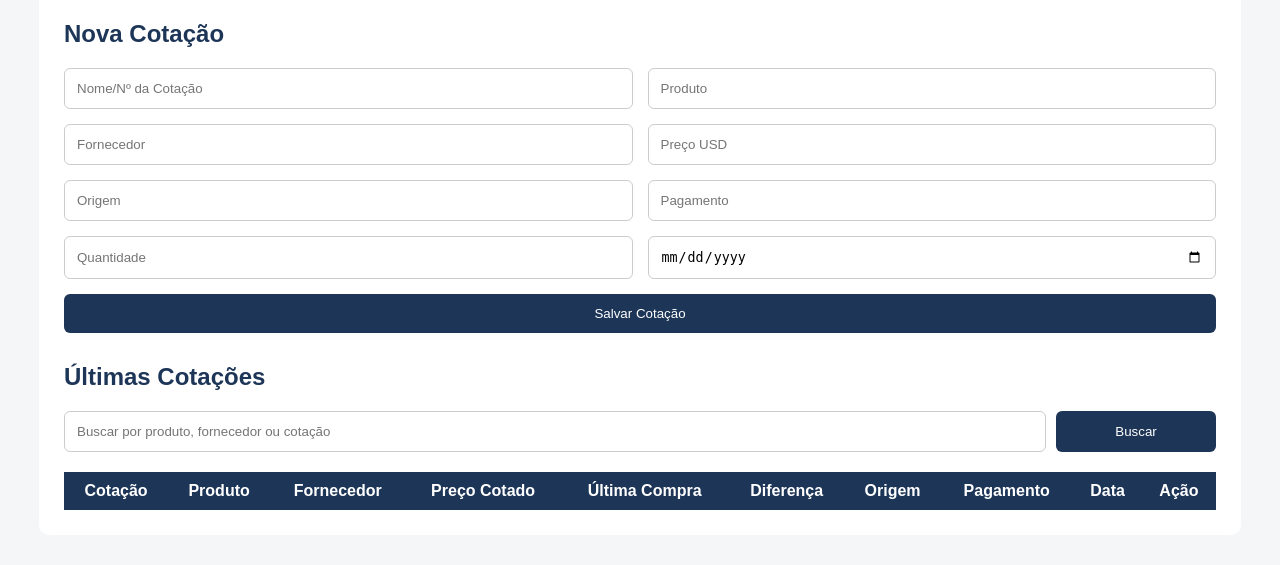
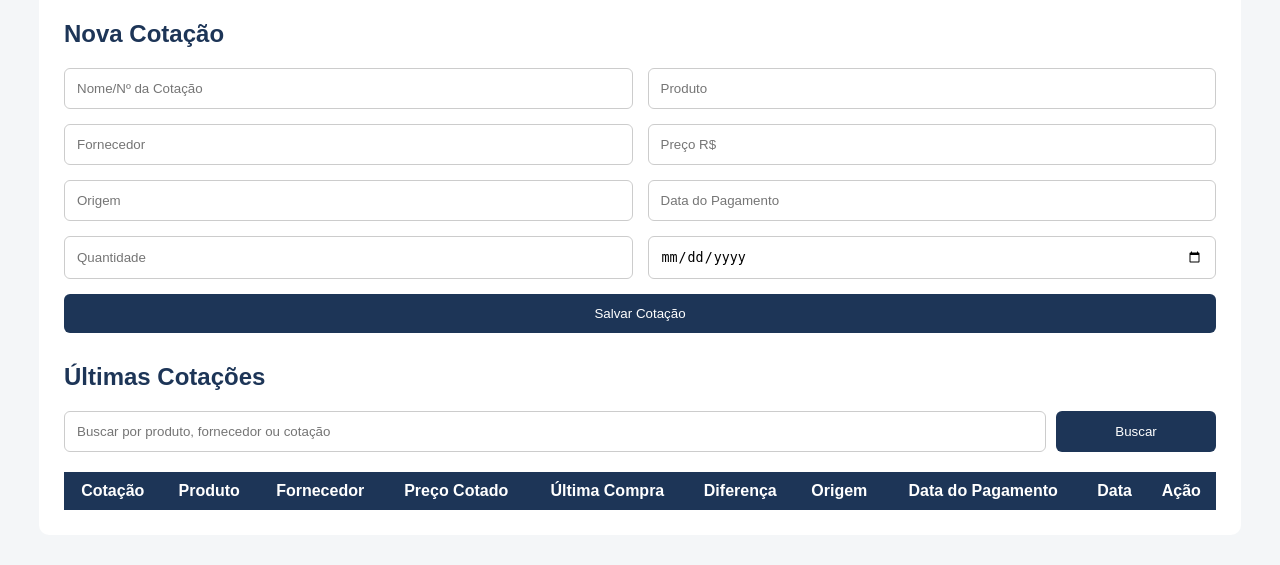
Before and after one commit to emmas10/thecomex, a PHP site: page / in a window 1280 px wide. Shown: the part 475-1040 px from the top of the page. Run offline with PHP 8.4, Linux system fonts and the light colour scheme; the visitor is signed in with stand-in values (Sample User, id 1); data that the repository does not hold is empty.

Commit message:
Mudanças no sistema, de dolares para real, e atualizações no sistema

```diff
--- a/compras.php
+++ b/compras.php
@@ -41,7 +41,7 @@ include 'conexao.php';
 
             echo "<td>" . $linha['produto'] . "</td>";
             echo "<td>" . $linha['fornecedor'] . "</td>";
-            echo "<td>USD " . number_format($linha['preco_pago'], 2, ',', '.') . "</td>";
+            echo "<td>R$ " . number_format($linha['preco_pago'], 2, ',', '.') . "</td>";
             echo "<td>" . $linha['quantidade'] . "</td>";
             echo "<td>" . $linha['data_compra'] . "</td>";
             echo "<td>" . $linha['status'] . "</td>";
--- a/index.php
+++ b/index.php
@@ -119,7 +119,7 @@ $totalCompras = $conn->query("SELECT COUNT(*) as total FROM compras WHERE status
         echo "<td>" . ($produto['fornecedor_cotado'] ?? 'Sem cotação') . "</td>";
 
         if ($produto['menor_preco_cotado'] !== null) {
-            echo "<td>USD " . number_format($produto['menor_preco_cotado'], 2, ',', '.') . "</td>";
+            echo "<td>R$ " . number_format($produto['menor_preco_cotado'], 2, ',', '.') . "</td>";
         } else {
             echo "<td>-</td>";
         }
@@ -127,7 +127,7 @@ $totalCompras = $conn->query("SELECT COUNT(*) as total FROM compras WHERE status
         echo "<td>" . ($produto['fornecedor_comprado'] ?? 'Sem compra') . "</td>";
 
         if ($produto['menor_preco_comprado'] !== null) {
-            echo "<td>USD " . number_format($produto['menor_preco_comprado'], 2, ',', '.') . "</td>";
+            echo "<td>R$ " . number_format($produto['menor_preco_comprado'], 2, ',', '.') . "</td>";
         } else {
             echo "<td>-</td>";
         }
@@ -143,9 +143,9 @@ $totalCompras = $conn->query("SELECT COUNT(*) as total FROM compras WHERE status
     <input type="text" name="cotacao" placeholder="Nome/Nº da Cotação" required>
     <input type="text" name="produto" placeholder="Produto" required>
     <input type="text" name="fornecedor" placeholder="Fornecedor" required>
-    <input type="number" step="0.01" name="preco" placeholder="Preço USD" required>
+    <input type="number" step="0.01" name="preco" placeholder="Preço R$" required>
     <input type="text" name="origem" placeholder="Origem">
-    <input type="text" name="pagamento" placeholder="Pagamento">
+    <input type="number" name="data_pagamento" placeholder="Data do Pagamento">
     <input type="text" name="quantidade" placeholder="Quantidade">
     <input type="date" name="data_cotacao" required>
 
@@ -174,7 +174,7 @@ $totalCompras = $conn->query("SELECT COUNT(*) as total FROM compras WHERE status
         <th>Última Compra</th>
         <th>Diferença</th>
         <th>Origem</th>
-        <th>Pagamento</th>
+        <th>Data do Pagamento</th>
         <th>Data</th>
         <th>Ação</th>
     </tr>
@@ -211,7 +211,7 @@ $totalCompras = $conn->query("SELECT COUNT(*) as total FROM compras WHERE status
         echo "<td>" . $linha['cotacao'] . "</td>";
         echo "<td>" . $linha['produto'] . "</td>";
         echo "<td>" . $linha['fornecedor'] . "</td>";
-        echo "<td>USD " . number_format($linha['preco'], 2, ',', '.') . "</td>";
+        echo "<td>R$ " . number_format($linha['preco'], 2, ',', '.') . "</td>";
 
         $sqlCompra = "SELECT * FROM compras
                       WHERE produto = '$produtoAtual'
@@ -228,19 +228,19 @@ $totalCompras = $conn->query("SELECT COUNT(*) as total FROM compras WHERE status
             $valorDiferenca = $linha['preco'] - $precoPago;
             $diferenca = ($valorDiferenca / $precoPago) * 100;
 
-            echo "<td>USD " . number_format($precoPago, 2, ',', '.') . "</td>";
+            echo "<td>R$ " . number_format($precoPago, 2, ',', '.') . "</td>";
 
             if ($valorDiferenca < 0) {
                 echo "<td style='color:green;font-weight:bold;'>
                          Economia<br>
                         " . number_format(abs($diferenca), 2, ',', '.') . "%<br>
-                        USD " . number_format(abs($valorDiferenca), 2, ',', '.') . "
+                        R$ " . number_format(abs($valorDiferenca), 2, ',', '.') . "
                       </td>";
             } elseif ($valorDiferenca > 0) {
                 echo "<td style='color:red;font-weight:bold;'>
                          Aumento<br>
                         " . number_format($diferenca, 2, ',', '.') . "%<br>
-                        USD " . number_format($valorDiferenca, 2, ',', '.') . "
+                        R$ " . number_format($valorDiferenca, 2, ',', '.') . "
                       </td>";
             } else {
                 echo "<td style='font-weight:bold;'>➖ Mesmo preço</td>";
@@ -251,7 +251,7 @@ $totalCompras = $conn->query("SELECT COUNT(*) as total FROM compras WHERE status
         }
 
         echo "<td>" . $linha['origem'] . "</td>";
-        echo "<td>" . $linha['pagamento'] . "</td>";
+        echo "<td>" . $linha['data_pagamento'] . "</td>";
         echo "<td>" . $linha['data_cotacao'] . "</td>";
         echo "<td>";
 
--- a/ranking.php
+++ b/ranking.php
@@ -83,13 +83,13 @@
                 echo "<td>" . $linha['fornecedor'] . "</td>";
 
                 if ($linha['menor_preco_cotado'] !== null) {
-                    echo "<td>USD " . number_format($linha['menor_preco_cotado'], 2, ',', '.') . "</td>";
+                    echo "<td>R$ " . number_format($linha['menor_preco_cotado'], 2, ',', '.') . "</td>";
                 } else {
                     echo "<td>-</td>";
                 }
 
                 if ($linha['menor_preco_comprado'] !== null) {
-                    echo "<td>USD " . number_format($linha['menor_preco_comprado'], 2, ',', '.') . "</td>";
+                    echo "<td>R$ " . number_format($linha['menor_preco_comprado'], 2, ',', '.') . "</td>";
                 } else {
                     echo "<td>-</td>";
                 }
--- a/salvar.php
+++ b/salvar.php
@@ -12,14 +12,14 @@ $produto = $_POST['produto'];
 $fornecedor = $_POST['fornecedor'];
 $preco = $_POST['preco'];
 $origem = $_POST['origem'];
-$pagamento = $_POST['pagamento'];
+$data_pagamento = $_POST['data_pagamento'];
 $quantidade = $_POST['quantidade'];
 $data_cotacao = $_POST['data_cotacao'];
 
 $sql = "INSERT INTO cotacoes
-(cotacao, produto, fornecedor, preco, origem, pagamento, quantidade, data_cotacao)
+(cotacao, produto, fornecedor, preco, origem, data_pagamento, quantidade, data_cotacao)
 VALUES
-('$cotacao', '$produto', '$fornecedor', '$preco', '$origem', '$pagamento', '$quantidade', '$data_cotacao')";
+('$cotacao', '$produto', '$fornecedor', '$preco', '$origem', '$data_pagamento', '$quantidade', '$data_cotacao')";
 
 if ($conn->query($sql) === TRUE) {
     header("Location: index.php");
```
